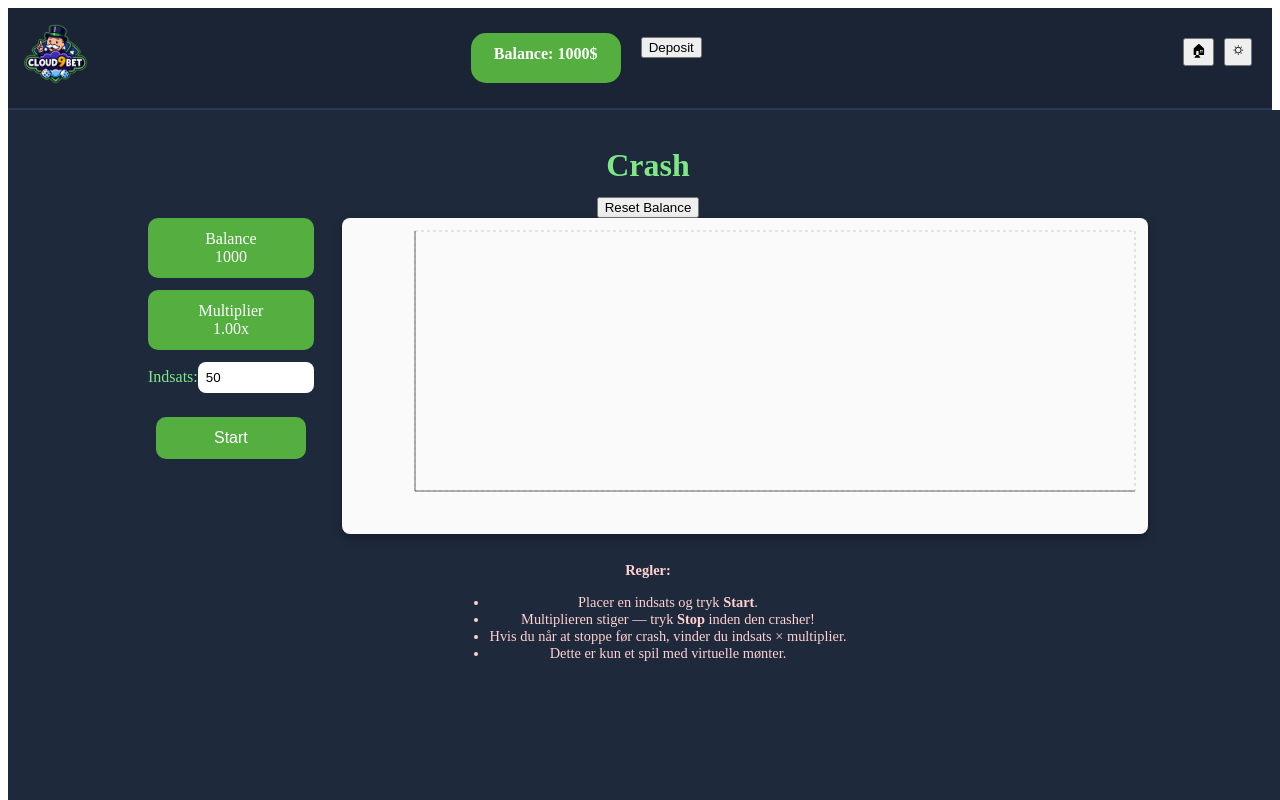
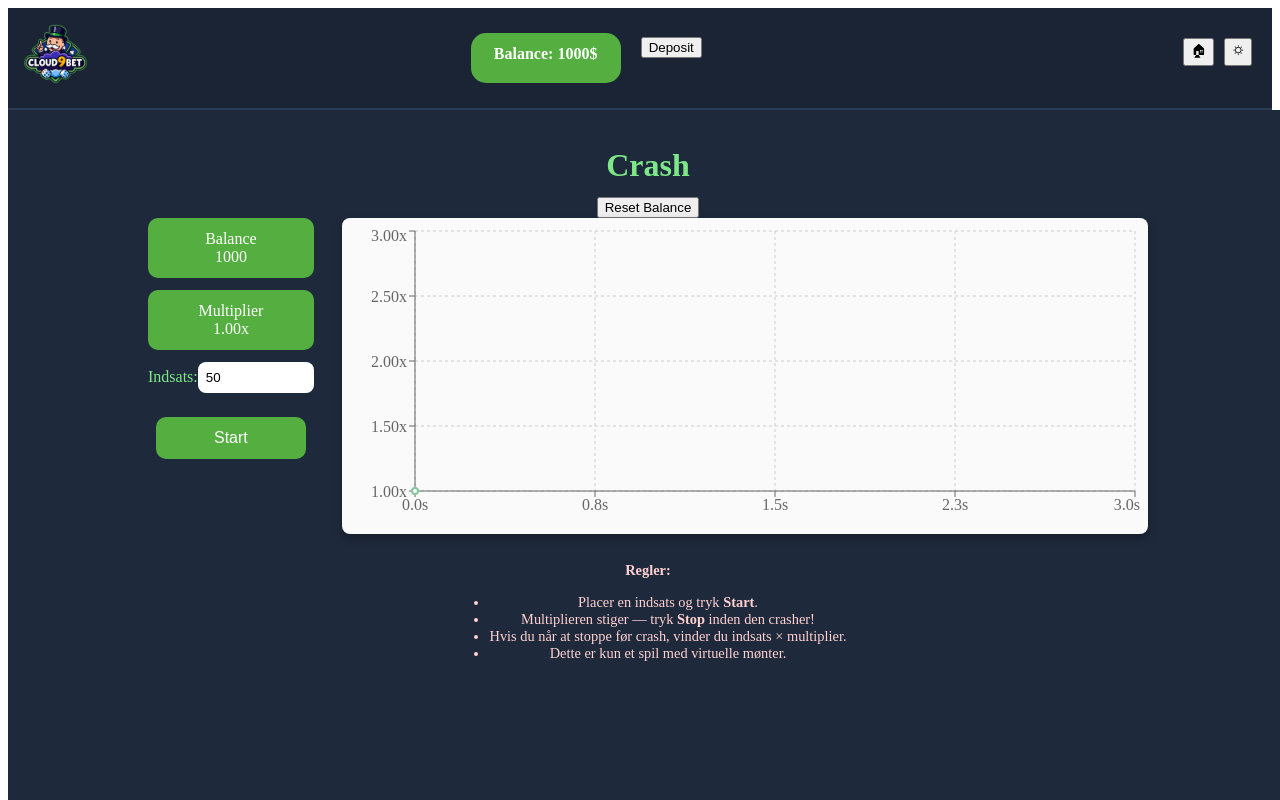
Before and after one commit to donggeunyu1/projekt, a React (Vite) app: page / in a window 1280 px wide. Shown: the top 800 px of the page. Built offline with nearby package versions, Linux system fonts and the light colour scheme.

Commit message:
VIRKER BITCHES

```diff
--- a/src/components/GamblingCrash.jsx
+++ b/src/components/GamblingCrash.jsx
@@ -9,7 +9,7 @@ export default function GamblingCrash() {
   const [crashPoint, setCrashPoint] = useState(null);
   const [cashedOut, setCashedOut] = useState(false);
   const [message, setMessage] = useState("");
-  const [data, setData] = useState([]);
+  const [data, setData] = useState([{ time: 0, multiplier: 1 }]);
   const timerRef = useRef(null);
 
   function startGame() {
@@ -29,8 +29,10 @@ export default function GamblingCrash() {
   }
 
   function generateCrashPoint() {
+  const bias = 13;
   const r = Math.random();
-    return Math.max(1.1, Math.round((1 / (1 - r)) * 10) / 10);
+  const val = Math.pow(r, bias) * 100;
+  return Math.max(1.03, Math.round(val * 10) / 10);
   }
 
   function stopGame() {
@@ -44,43 +46,51 @@ export default function GamblingCrash() {
   }
 
 useEffect(() => {
-  if (!isPlaying) return;
+  if (!isPlaying || crashPoint == null) return;
 
-  const start = Date.now();
-  setData([{ time: 0, multiplier: 1 }]); // startpunkt
-  setMultiplier(1);
+  const start = performance.now();
+  const growthRate = 0.3;
+  let frameId;
 
-  timerRef.current = setInterval(() => {
-    const elapsed = (Date.now() - start) / 1000;
-    /*const newMult = 1 + elapsed / 2; // hastighed justeret*/
-
-    const growthRate = 0.3; // styrer hvor hurtigt den stiger (prøv at justere)
+  function tick(now) {
+    const elapsed = (now - start) / 1000;
     const newMult = Math.exp(growthRate * elapsed);
 
-
-    // tilføj datapunkt
-    setData((prev) => [...prev, { time: elapsed, multiplier: newMult }]);
     setMultiplier(newMult);
 
+    // tilføj et punkt ca. hver 0.05 s
+    setData(prev => {
+      if (prev.length && elapsed - prev[prev.length - 1].time < 0.05) return prev;
+      return [...prev, { time: elapsed, multiplier: newMult }];
+    });
+
+
     if (newMult >= crashPoint) {
-  clearInterval(timerRef.current);
-
+      cancelAnimationFrame(frameId);
       if (!cashedOut) {
-    // Tilføj et crash-punkt der falder brat ned til 0
-    setData((prev) => [
+        setData(prev => [
           ...prev,
-      { time: elapsed, multiplier: crashPoint }, // toppen
-      { time: elapsed + 0.1, multiplier: 0 },    // fald ned
+          { time: elapsed, multiplier: crashPoint },
+          { time: elapsed + 0.05, multiplier: 0 },
         ]);
-
         setMessage(`Crash at ${crashPoint.toFixed(2)}x! You lost`);
         setIsPlaying(false);
       }
+      return;
     }
-}, 100);
 
-  return () => clearInterval(timerRef.current);
+    // ⇣ VIGTIGT: bare giv funktionen – RAF sender selv 'now'
+    frameId = requestAnimationFrame(tick);
+  }
+
+  // start
+  frameId = requestAnimationFrame(tick);
+
+  return () => cancelAnimationFrame(frameId);
 }, [isPlaying, crashPoint, cashedOut]);
+
+
+
 
 
   return (
@@ -133,15 +143,13 @@ export default function GamblingCrash() {
         <ResponsiveContainer width="100%" height="100%">
           <LineChart data={data}>
             <CartesianGrid strokeDasharray="3 3" />
-            <XAxis dataKey="time" type="number" domain={['dataMin', 'dataMax']} tickFormatter={(val) => val.toFixed(1) + 's'} />
-            <YAxis dataKey="multiplier" type="number" domain={[1, 'auto']} tickFormatter={(val) => val.toFixed(2) + 'x'} />
-            <Tooltip formatter={(val) => val.toFixed(2) + 'x'} labelFormatter={(label) => 'Tid: ' + label.toFixed(1) + 's'} />
+            <XAxis dataKey="time" type="number" domain={[ 0, (dataMax) => Math.max(3,dataMax)]} tickFormatter={(val) => val.toFixed(1) + 's'} />
+            <YAxis dataKey="multiplier" type="number" domain={[1, (multiMax) => Math.max(3, multiMax)]} tickFormatter={(val) => val.toFixed(2) + 'x'} />
             <Line type="monotone" dataKey="multiplier" stroke="#82ca9d" strokeWidth={2} dot={false} isAnimationActive={false} />
           </LineChart>
         </ResponsiveContainer>
     </div>
  </div>
-
 
 
   <div className="crash-message">{message}</div>
```
Lines whose indentation alone changed are shown as unchanged.
